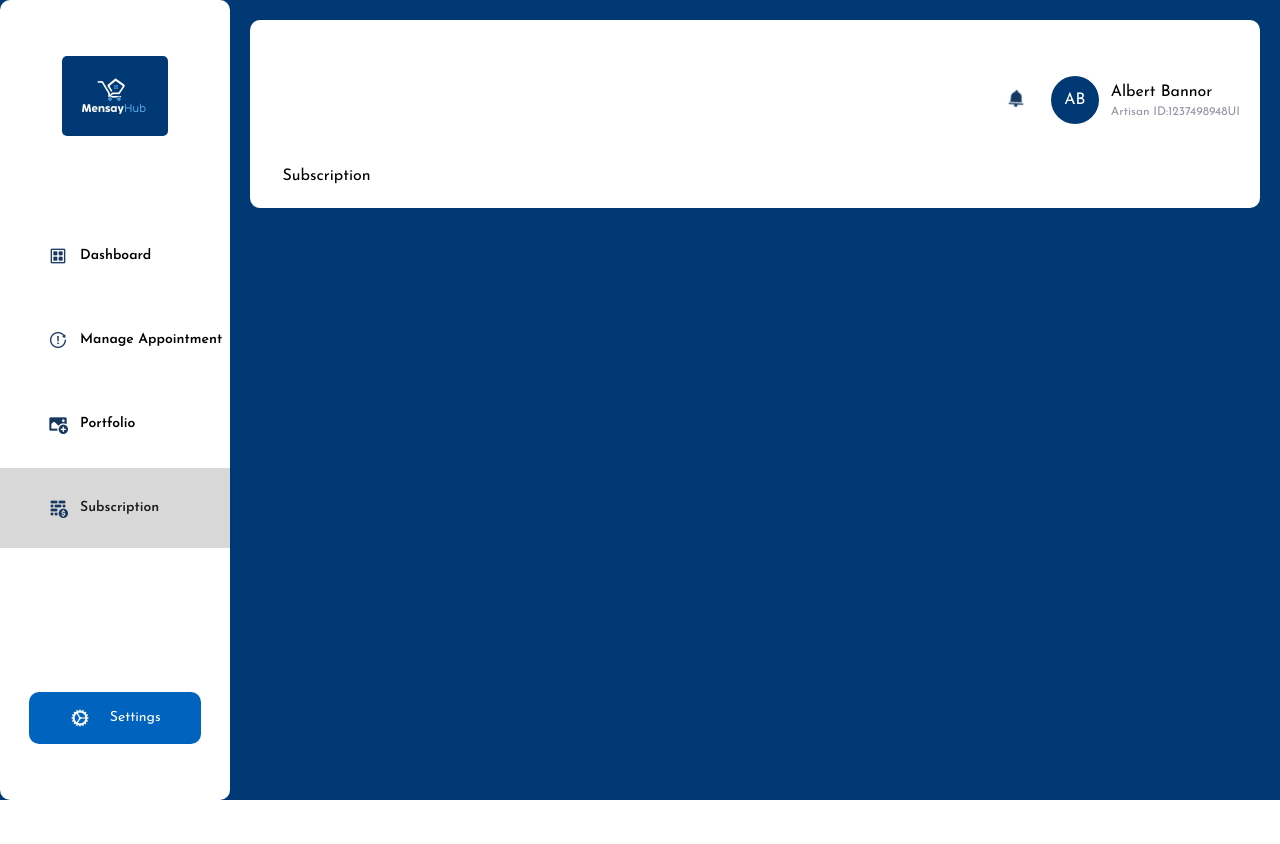
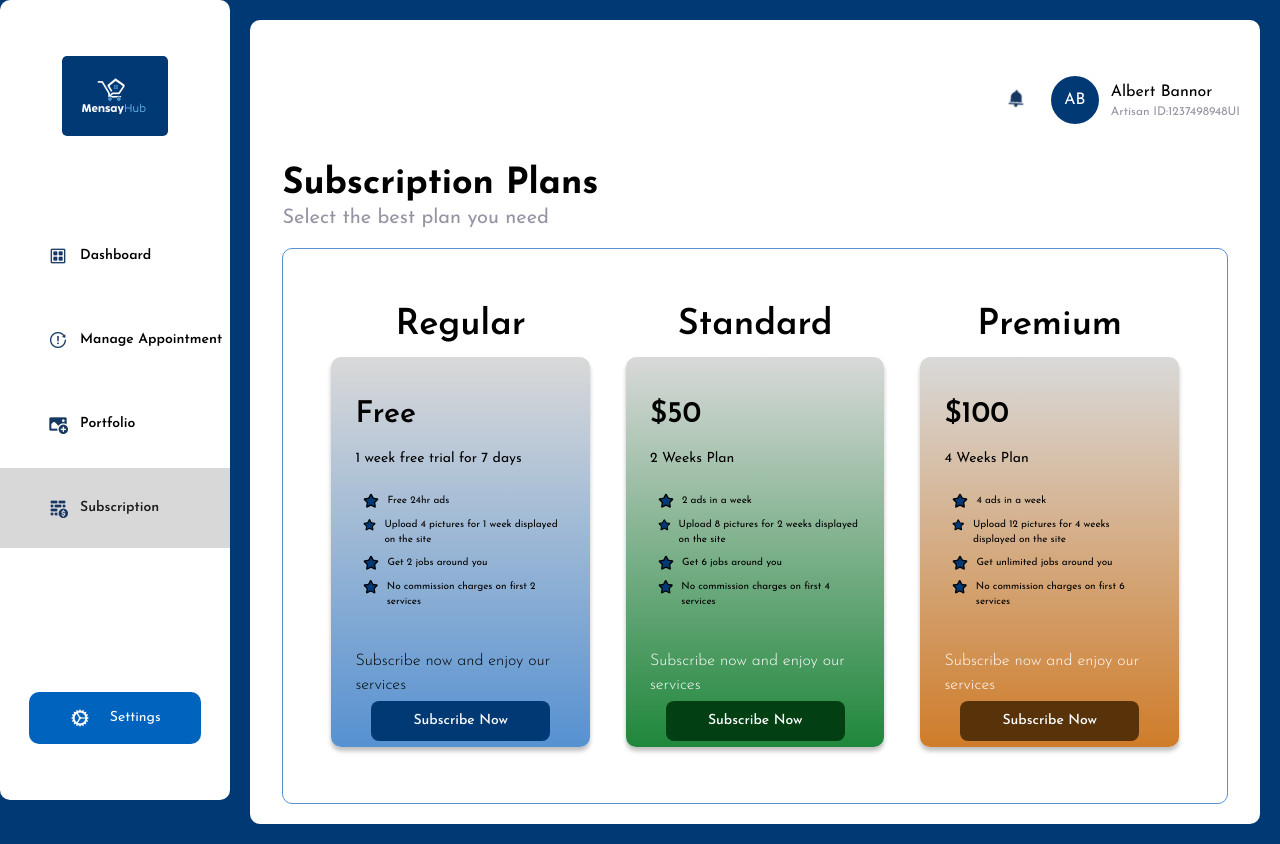
Before and after one commit to stivex001/artsianhub, a Next.js app: page /artisan/dashboard/subscription in a window 1280 px wide. Before the commit the page ends 800 px from the top, so only its background shows below. Built offline with nearby package versions, Linux system fonts and the light colour scheme.

Commit message:
feat:implemented subcription page

```diff
--- a/app/(Artisan)/artisan/dashboard/subscription/page.tsx
+++ b/app/(Artisan)/artisan/dashboard/subscription/page.tsx
@@ -1,11 +1,115 @@
-import React from 'react'
+import { CustomButton } from "@/components/clickable/CustomButton";
+import { Descriptions } from "@/components/shared/Headings";
+import Wrapper from "@/components/shared/Wrapper";
+import { Star } from "lucide-react";
+import React from "react";
 
-type Props = {}
+type Props = {};
+
+type SubscriptionPlan = {
+  title: string;
+  price: string;
+  duration: string;
+  features: string[];
+  buttonText: string;
+  bgColor: string;
+  textColor: string;
+  buttonColor: string;
+  color: string;
+};
+
+const subscriptionPlans: SubscriptionPlan[] = [
+  {
+    title: "Regular",
+    price: "Free",
+    duration: "1 week free trial for 7 days",
+    features: [
+      "Free 24hr ads",
+      "Upload 4 pictures for 1 week displayed on the site",
+      "Get 2 jobs around you",
+      "No commission charges on first 2 services",
+    ],
+    buttonText: "Subscribe Now",
+    bgColor: "bg-gradient-to-b from-[#D9D9D9] to-[#5691D1]",
+    textColor: "#013975",
+    buttonColor: "bg-[#013975]",
+    color: "text-[#000000]",
+  },
+  {
+    title: "Standard",
+    price: "$50",
+    duration: "2 Weeks Plan",
+    features: [
+      "2 ads in a week",
+      "Upload 8 pictures for 2 weeks displayed on the site",
+      "Get 6 jobs around you",
+      "No commission charges on first 4 services",
+    ],
+    buttonText: "Subscribe Now",
+    bgColor: "bg-gradient-to-b from-[#D9D9D9] to-[#1F873B]",
+    textColor: "#1F873B",
+    buttonColor: "bg-[#024013]",
+    color: "text-[#FFFFFF]",
+  },
+  {
+    title: "Premium",
+    price: "$100",
+    duration: "4 Weeks Plan",
+    features: [
+      "4 ads in a week",
+      "Upload 12 pictures for 4 weeks displayed on the site",
+      "Get unlimited jobs around you",
+      "No commission charges on first 6 services",
+    ],
+    buttonText: "Subscribe Now",
+    bgColor: "bg-gradient-to-b from-[#D9D9D9] to-[#CF7C29]",
+    textColor: "#5C4D0F",
+    buttonColor: "bg-[#58330A]",
+    color: "text-[#FFFFFF]",
+  },
+];
 
 const Subscription = (props: Props) => {
   return (
-    <div>Subscription</div>
-  )
-}
+    <section className="flex flex-col gap-4">
+      <Descriptions
+        title="Subscription Plans"
+        desc="Select the best plan you need "
+      />
+      <Wrapper className="py-14 px-12 grid lg:grid-cols-3 gap-9">
+        {subscriptionPlans.map((plan, index) => (
+          <div key={index}>
+            <h2
+              className={`text-4xl font-semibold mb-3 text-center ${plan.textColor}`}
+            >
+              {plan.title}
+            </h2>
+            <div
+              className={`rounded-[10px] h-[390px] shadow-dropShadow px-6 py-10 ${plan.bgColor}`}
+            >
+              <p className="text-3xl font-semibold">{plan.price}</p>
+              <p className="mt-4 text-sm">{plan.duration}</p>
+              <ul className="mt-6 space-y-2 ml-2">
+                {plan.features.map((feature, i) => (
+                  <li key={i} className="flex items-start">
+                    <Star size={16} className="fill-[#013975]" />{" "}
+                    <span className="ml-2 text-[10px]">{feature}</span>
+                  </li>
+                ))}
+              </ul>
+              <p className={`mt-10 text-base font-[300] ${plan.color}`}>
+                Subscribe now and enjoy our services
+              </p>
+              <CustomButton
+                label={`${plan.buttonText}`}
+                className={`mt-1 w-[179px] h-10 mx-auto px-6 py-3 rounded-lg text-white ${plan.buttonColor}`}
+              />
+            </div>
+          </div>
+        ))}
+      </Wrapper>
+    </section>
+  );
+};
 
-export default Subscription
+export default Subscription;
--- a/app/globals.css
+++ b/app/globals.css
@@ -18,12 +18,12 @@ html {
 }
 
 .no-scrollbar::-webkit-scrollbar {
-  display: none;
+  display: none !important; /* Chrome, Safari */
 }
 
 .no-scrollbar {
-  -ms-overflow-style: none; /* IE and Edge */
-  scrollbar-width: none; /* Firefox */
+  overflow: -moz-scrollbars-none; /* Firefox */
+  -ms-overflow-style: none !important; /* IE and Edge */
 }
 
 .scrollbar-hidden {
```
Also changed, not shown: components/assets/images/free.png (added).
